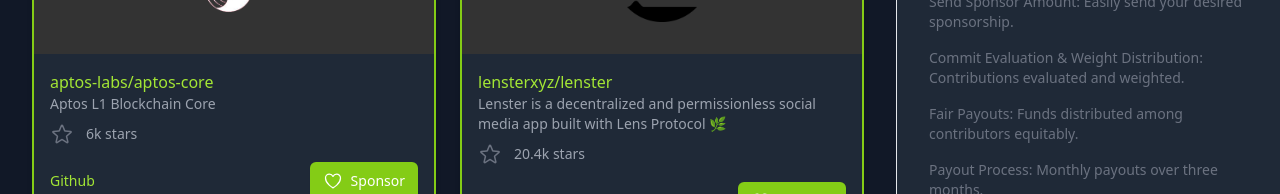
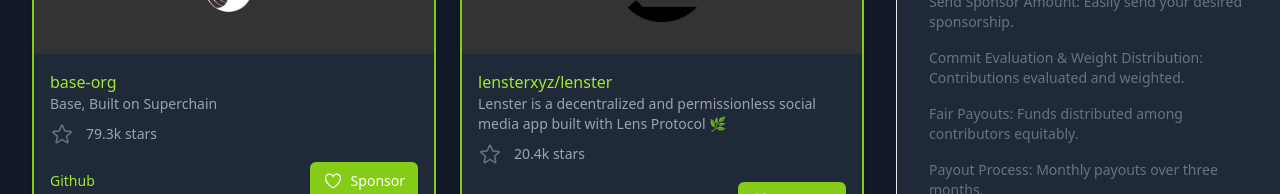
Before and after one commit to AdityaCubicles45/TheGitcode, a Next.js app in the folder gitcodeweb/: page /Projects/Sponsers in a window 1280 px wide. Shown: the part 308-502 px from the top of the page. Built offline with nearby package versions, Linux system fonts and the light colour scheme; what tailwindcss-motion would draw is missing.

Commit message:
base updated

```diff
--- a/gitcodeweb/app/Projects/Sponsers/page.tsx
+++ b/gitcodeweb/app/Projects/Sponsers/page.tsx
@@ -7,11 +7,11 @@
 const projects = [
   {
     id: 1,
-    name: 'aptos-labs/aptos-core',
+    name: 'base-org',
     image: '/supra.jpg', // Corrected image path
-    description: 'Aptos L1 Blockchain Core',
-    stars: '6k',
-    githubLink: 'https://github.com/aptos-labs/aptos-core',
+    description: 'Base, Built on Superchain',
+    stars: '79.3k',
+    githubLink: 'https://github.com/base-org',
   },
   {
     id: 2,
```
